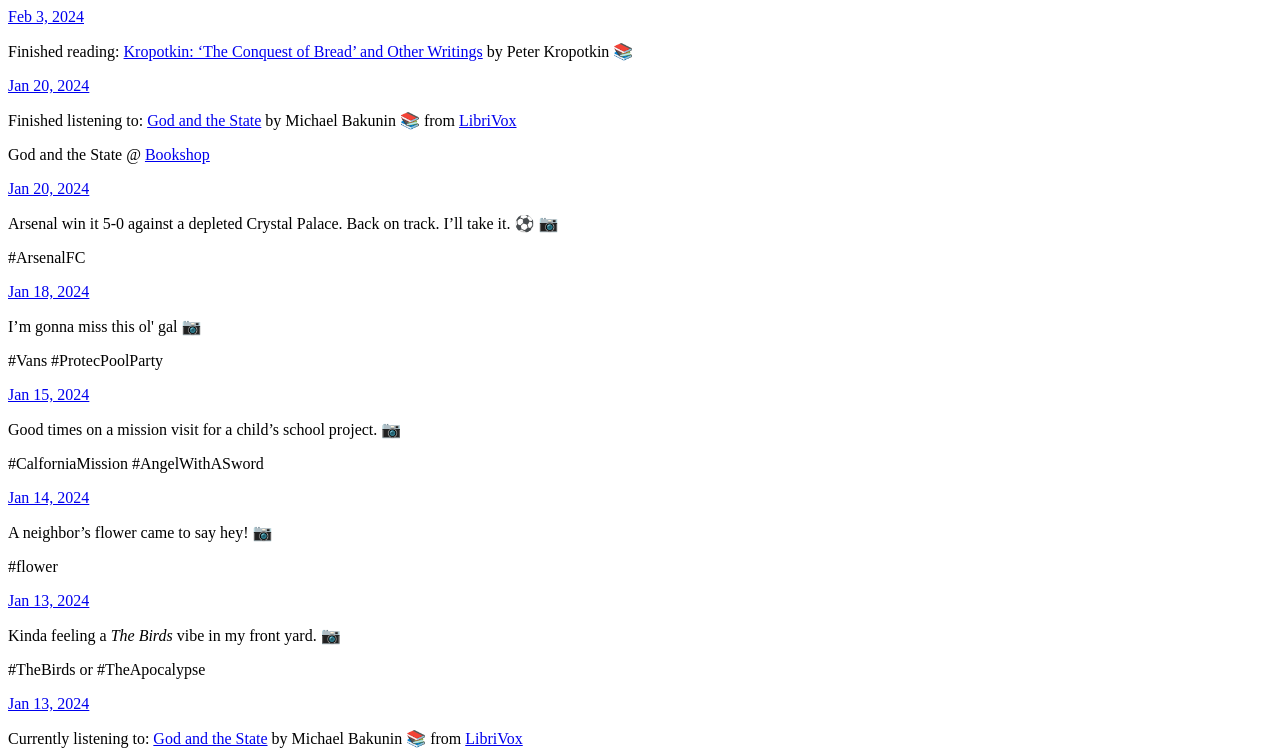
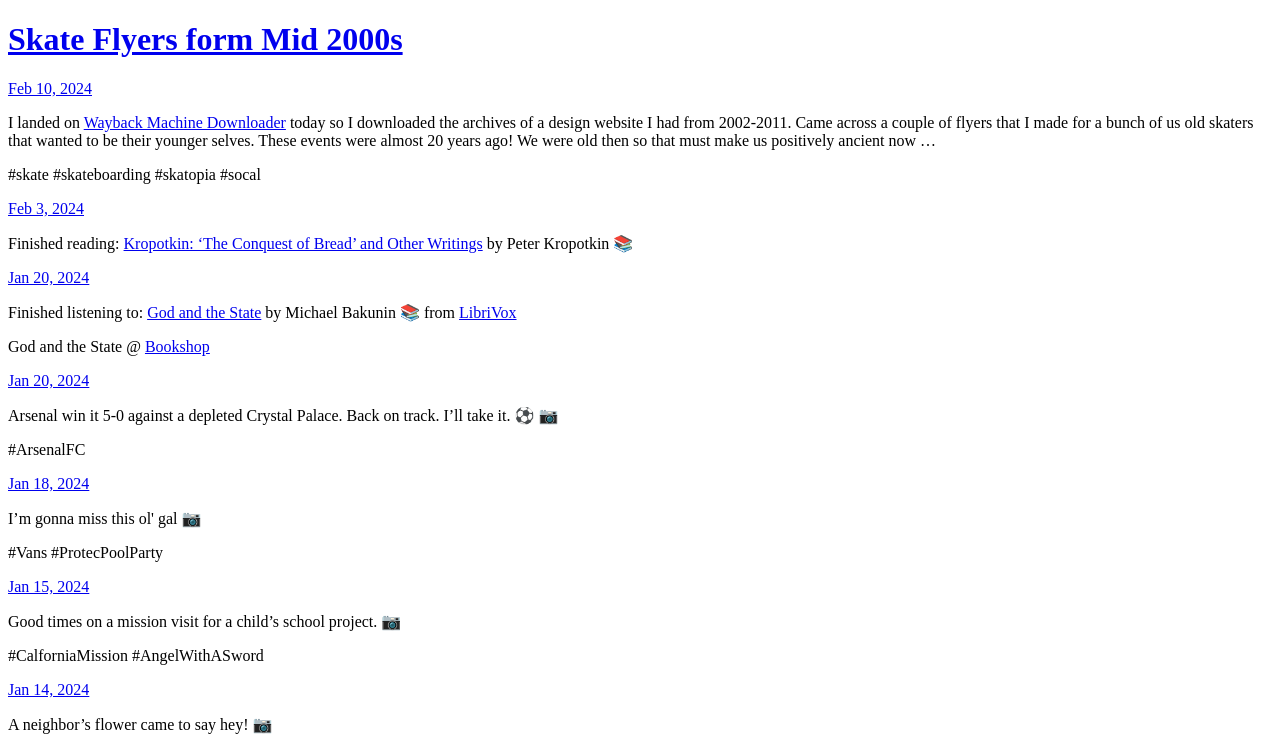
Before and after one commit to prereflect/aloysius-dot-best, a plain HTML site: page index.html in a window 1280 px wide. Shown: the top 751 px of the page. Drawn offline with Linux system fonts and the light colour scheme.

Commit message:
Archiving from Micro.blog.

```diff
--- a/index.html
+++ b/index.html
@@ -21,6 +21,21 @@
 <div class="h-feed">
 
 
+
+	  <div class="h-entry">
+
+			<h1><a href="https://aloysius.best/2024/02/10/skate-flyers-form.html">Skate Flyers form Mid 2000s</a></h1>
+
+
+		<a href="https://aloysius.best/2024/02/10/skate-flyers-form.html" class="u-url"><time class="dt-published" datetime="2024-02-10 12:56:28 -0800">Feb 10, 2024</time></a>
+
+		<div class="e-content">
+			 <p>I landed on <a href="https://github.com/hartator/wayback-machine-downloader">Wayback Machine Downloader</a> today so I downloaded the archives of a design website I had from 2002-2011. Came across a couple of flyers that I made for a bunch of us old skaters that wanted to be their younger selves. These events were almost 20 years ago! We were old then so that must make us positively ancient now &hellip;</p>
+<p>#skate #skateboarding #skatopia #socal</p>
+<p><!-- raw HTML omitted --><!-- raw HTML omitted --></p>
+
+		</div>
+	  </div>
 
 	  <div class="h-entry">
 
```
